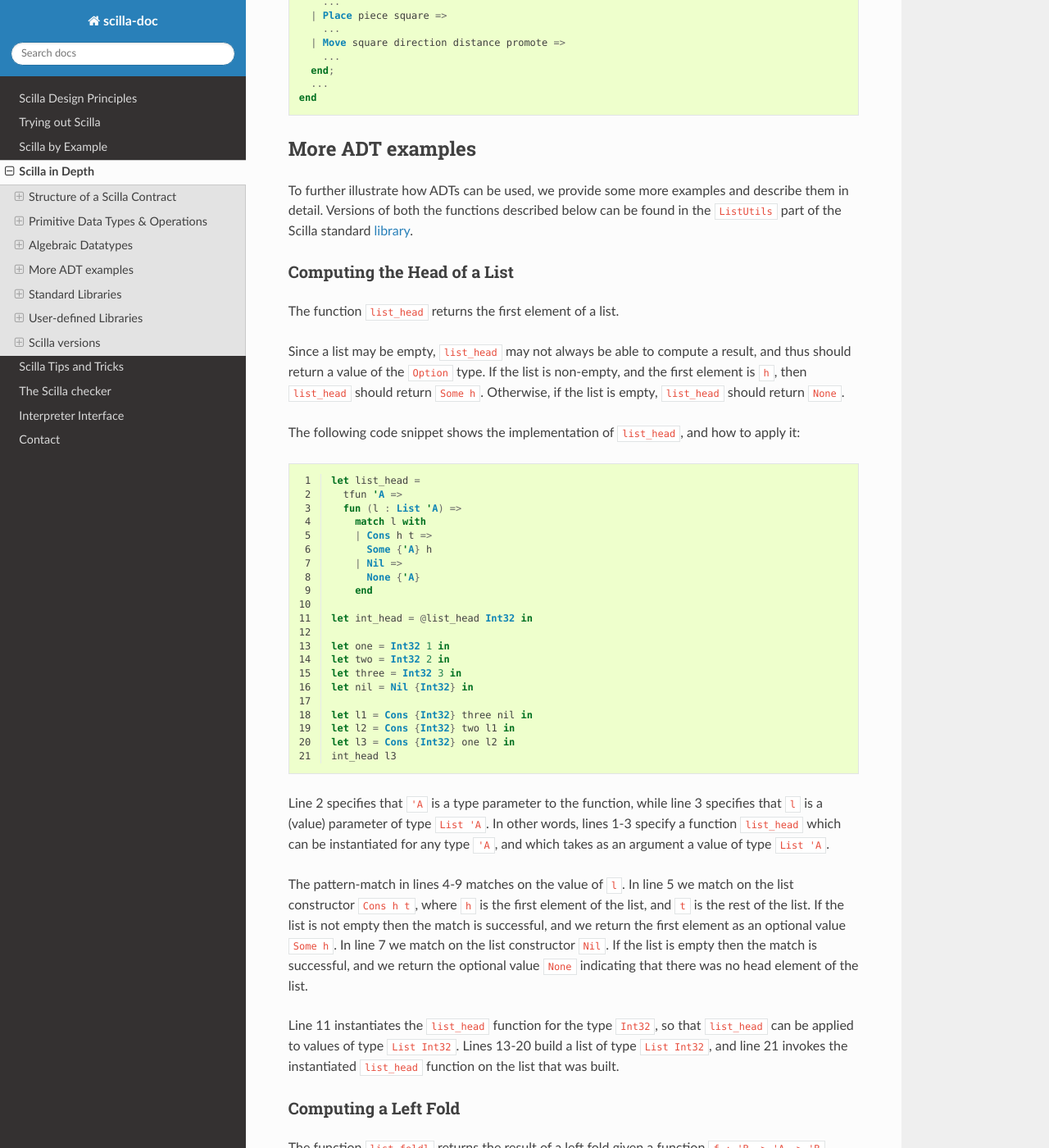
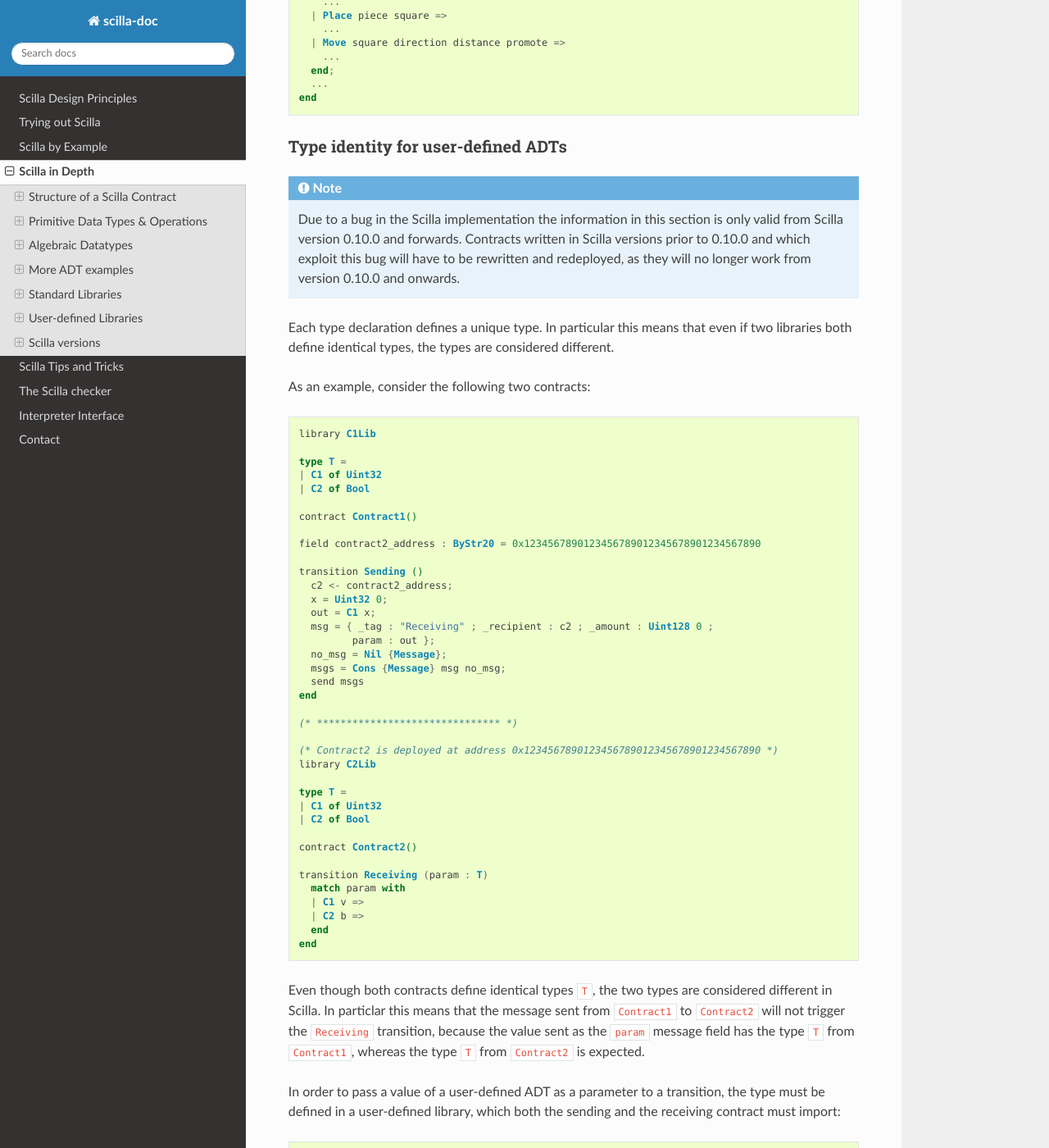
Before and after one commit to Zilliqa/scilla-docs, a Sphinx documentation site: the page built from docs/source/scilla-in-depth.rst, in a window 1280 px wide and 1400 px high, scrolled down 26892 px. Shown: the whole window at 82% size. Built offline with Sphinx 7.4.7 and the Read the Docs theme 2.0.0, drawn with Linux system fonts in a browser that asks for light colours; some of the changed text lies outside the part shown.

Commit message:
Type identity documented in Scilla in Depth

```diff
--- a/docs/source/scilla-in-depth.rst
+++ b/docs/source/scilla-in-depth.rst
@@ -1540,6 +1540,127 @@ a match expression:
      end;
      ...
    end
+
+
+Type identity for user-defined ADTs
+***********************************
+
+.. note::
+
+   Due to a bug in the Scilla implementation the information in this
+   section is only valid from Scilla version 0.10.0 and
+   forwards. Contracts written in Scilla versions prior to 0.10.0 and
+   which exploit this bug will have to be rewritten and redeployed, as
+   they will no longer work from version 0.10.0 and onwards.
+
+Each type declaration defines a unique type. In particular this means
+that even if two libraries both define identical types, the types are
+considered different.
+
+As an example, consider the following two contracts:
+
+.. code-block:: ocaml
+
+   library C1Lib
+
+   type T =
+   | C1 of Uint32
+   | C2 of Bool
+
+   contract Contract1()
+
+   field contract2_address : ByStr20 = 0x1234567890123456789012345678901234567890
+
+   transition Sending ()
+     c2 <- contract2_address;
+     x = Uint32 0;
+     out = C1 x;
+     msg = { _tag : "Receiving" ; _recipient : c2 ; _amount : Uint128 0 ;
+            param : out };
+     no_msg = Nil {Message};
+     msgs = Cons {Message} msg no_msg;
+     send msgs
+   end
+
+   (* ******************************* *)
+
+   (* Contract2 is deployed at address 0x1234567890123456789012345678901234567890 *)
+   library C2Lib
+
+   type T =
+   | C1 of Uint32
+   | C2 of Bool
+
+   contract Contract2()
+
+   transition Receiving (param : T)
+     match param with
+     | C1 v =>
+     | C2 b =>
+     end
+   end
+
+Even though both contracts define identical types ``T``, the two types
+are considered different in Scilla. In particlar this means that the
+message sent from ``Contract1`` to ``Contract2`` will not trigger the
+``Receiving`` transition, because the value sent as the ``param``
+message field has the type ``T`` from ``Contract1``, whereas the type
+``T`` from ``Contract2`` is expected.
+
+In order to pass a value of a user-defined ADT as a parameter to a
+transition, the type must be defined in a user-defined library, which
+both the sending and the receiving contract must import:
+
+.. code-block:: ocaml
+
+   library MutualLib
+
+   type T =
+   | C1 of Uint32
+   | C2 of Bool
+
+   (* ******************************* *)
+
+   import MutualLib
+
+   library C1Lib
+
+   contract Contract1()
+
+   field contract2_address : ByStr20 = 0x1234567890123456789012345678901234567890
+
+   transition Sending ()
+     c2 <- contract2_address;
+     x = Uint32 0;
+     out = C1 x;
+     msg = { _tag : "Receiving" ; _recipient : c2 ; _amount : Uint128 0 ;
+            param : out };
+     no_msg = Nil {Message};
+     msgs = Cons {Message} msg no_msg;
+     send msgs
+   end
+
+   (* ******************************* *)
+
+   (* Contract2 is deployed at address 0x1234567890123456789012345678901234567890 *)
+
+   scilla_version 0
+
+   import MutualLib
+
+   library C2Lib
+
+   contract Contract2()
+
+   transition Receiving (param : T)
+     match param with
+     | C1 v =>
+     | C2 b =>
+     end
+   end
+
+The section :ref:`user-defined_libraries` has more information on how
+to define and use libraries.
 
 
 More ADT examples
@@ -2257,6 +2378,8 @@ PairUtils
 
 - ``snd : Pair 'A 'B -> 'B``: Extract the second element of a Pair.
 
+.. _user-defined_libraries:
+
 User-defined Libraries
 ######################
 
```
